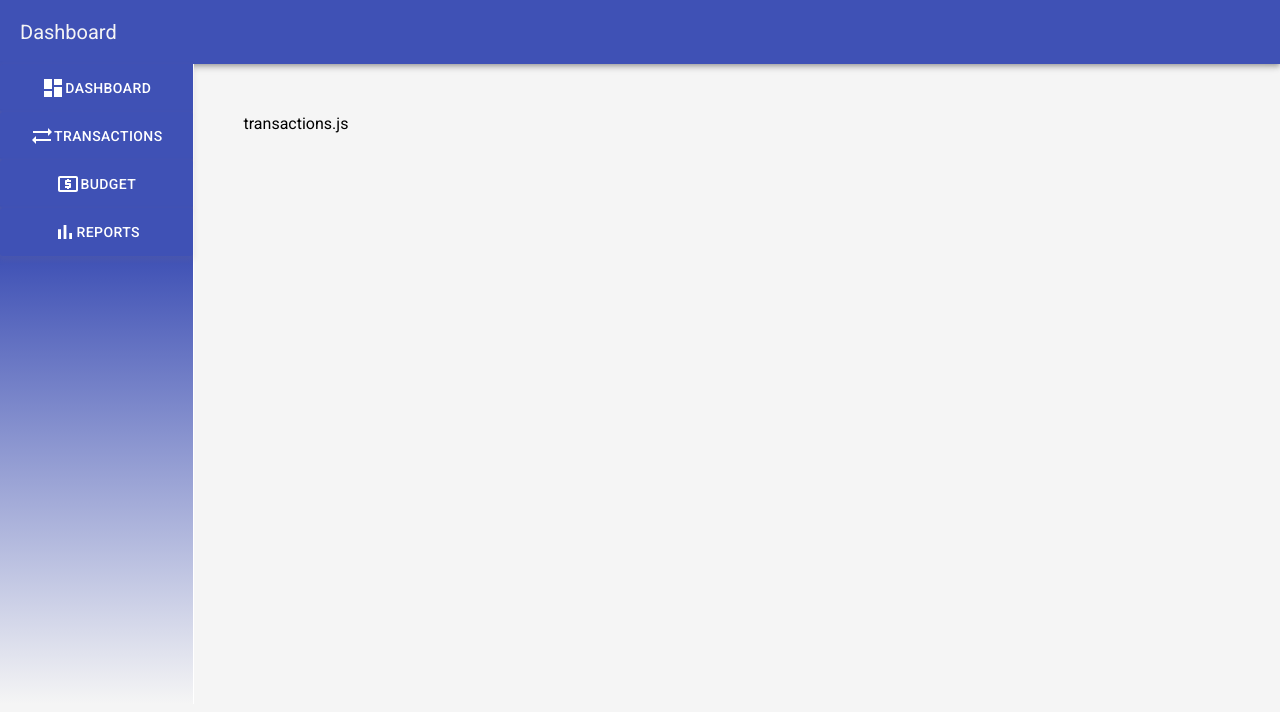
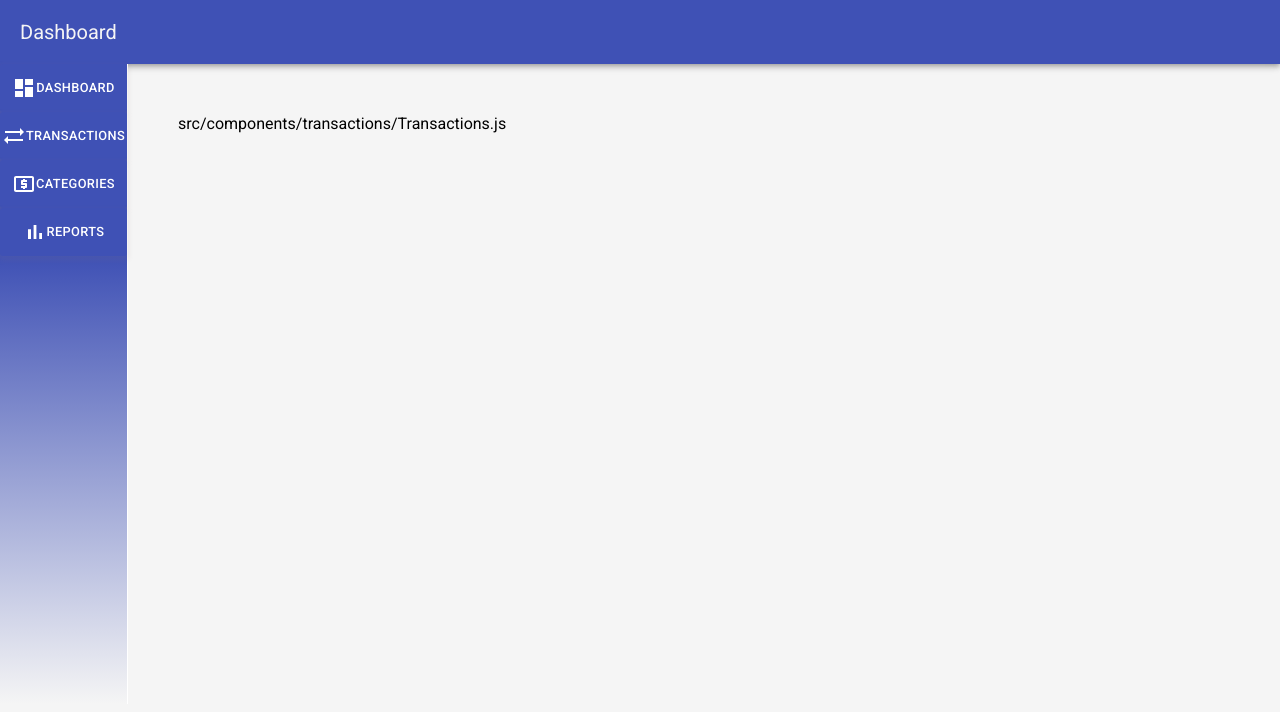
Before and after one commit to CardoTisler/Behemoth, a React (Create React App) app: page /transactions in a window 1280 px wide. Shown: the top 712 px of the page. Built offline with nearby package versions, Linux system fonts and the light colour scheme.

Commit message:
fixed a bug regarding ButtonGroup trying to add props to <Link> + some refactoring

```diff
--- a/src/App.js
+++ b/src/App.js
@@ -1,15 +1,32 @@
+// import React from 'react'
 import './App.css';
 import {useState} from 'react'
-import {BrowserRouter as Router, Link, Route, Switch} from 'react-router-dom'
+import {BrowserRouter as Router, Route, Switch} from 'react-router-dom'
 import Banner from './components/Banner'
 import NavigationBar from './components/NavigationBar'
 import Dashboard from './components/dashboard/Dashboard'
 import Transactions from './components/transactions/Transactions';
-import Budget from './components/budget/Budget';
+import Categories from './components/categories/Categories';
 import Reports from './components/reports/Reports';
 
 function App() {
   const [bannerTitle, setBannerTitle] = useState('Dashboard')
+  // const [incomeCategories, setIncomeCategories] = useState({
+  //   salary: {name: 'salary'},
+  //   investments: {},
+  //   other: {}
+  // })
+  // const [expenseCategories, setExpenseCategories] = useState({
+  //   rent: {
+  //     monthlyMax: 300
+  //   },
+  //   food: {
+  //     monthlyMax: 220
+  //   },
+  //   clothes: {
+  //     monthlyMax: 50
+  //   }
+  // })
 
   const handleBannerText = (props) => {
     setBannerTitle(props.text)
@@ -23,12 +40,16 @@ function App() {
           <Router>
             <NavigationBar onButtonClick={handleBannerText}/>
 
-
             <div className='frame'>
               <Switch>
                 <Route exact path='/' component={Dashboard} />
+                {/* <Route exact path='/' render={(props) => <Dashboard {...props} />} */}
                 <Route exact path='/transactions' component={Transactions} />
-                <Route exact path='/budget' component={Budget} />
+                <Route exact path='/categories' render={({incomeCategories, expenseCategories}) =>
+                    <Categories
+                    incomeCategories = {incomeCategories}
+                    expenseCategories={expenseCategories}/>} />
+
                 <Route exact path='/reports' component={Reports} />
               </Switch>
             </div>
--- a/src/components/NavButton.js
+++ b/src/components/NavButton.js
@@ -1,6 +1,6 @@
 import Button from '@material-ui/core/Button'
 import { makeStyles } from '@material-ui/core/styles';
-import {useState} from 'react'
+import {PropTypes} from 'prop-types'
 
 const NavButton = (props) => {
 
@@ -15,7 +15,8 @@ const NavButton = (props) => {
             color: 'white',
             height: 48,
             padding: '0 30px',
-            width: '100%'
+            width: '100%',
+            fontSize: '0.8rem'
         },
     });
     const classes = useStyles();
@@ -41,4 +42,11 @@ NavButton.defaultProps = {
     color: 'primary',
     variant: 'contained'
 }
+
+NavButton.propTypes = {
+    text: PropTypes.string,
+    color: PropTypes.string,
+    variant: PropTypes.string,
+    icon: PropTypes.element.isRequired
+}
 export default NavButton
--- a/src/components/NavigationBar.js
+++ b/src/components/NavigationBar.js
@@ -1,17 +1,18 @@
 import NavButton from './NavButton'
-import ButtonGroup from '@material-ui/core/ButtonGroup'
 import { makeStyles } from '@material-ui/core/styles';
-import {BrowserRouter as Link} from 'react-router-dom'
+import {BrowserRouter as Router, Link} from 'react-router-dom'
 import DashboardIcon from '@material-ui/icons/Dashboard';
 import SyncAltIcon from '@material-ui/icons/SyncAlt';
 import LocalAtmIcon from '@material-ui/icons/LocalAtm';
 import BarChartIcon from '@material-ui/icons/BarChart';
-
+import {PropTypes} from 'prop-types'
+import { Box } from '@material-ui/core';
 
 const useStyles = makeStyles({
     root: {
         background: 'linear-gradient(180deg , #3f51b5 30%, rgb(0 0 0 / 0%) 100%)',
-        height: '80vh'
+        height: '80vh',
+        width: '10%'
     }
 })
 
@@ -19,25 +20,27 @@ const NavigationBar = (props) => {
     const classes = useStyles()
 
     return (
-        // <Router>
         <nav className={classes.root}>
-            <ButtonGroup orientation='vertical'>
+            <Box>
                 <Link to="/">
                     <NavButton text='Dashboard' icon={<DashboardIcon />} onClick={props.onButtonClick}/>
                 </Link>
                 <Link to="/transactions">
                     <NavButton text='Transactions' icon={<SyncAltIcon />} onClick={props.onButtonClick}/>
                 </Link>
-                <Link to='/budget'>
-                    <NavButton text='Budget' icon={<LocalAtmIcon />} onClick={props.onButtonClick}/>
+                <Link to='/categories'>
+                    <NavButton text='Categories' icon={<LocalAtmIcon />} onClick={props.onButtonClick}/>
                 </Link>
                 <Link to='/reports'>
                     <NavButton text='Reports' icon={<BarChartIcon />} onClick={props.onButtonClick}/>
                 </Link>
-            </ButtonGroup>
+            </Box>
         </nav>
-        // </Router>
     )
 }
 
+NavigationBar.propTypes = {
+    onButtonClick: PropTypes.func.isRequired
+}
+
 export default NavigationBar
--- a/src/components/budget/Budget.js
+++ /dev/null
@@ -1,11 +0,0 @@
-import React from 'react'
-
-const Budget = () => {
-    return (
-        <div>
-            src/components/budget/Budget.js
-        </div>
-    )
-}
-
-export default Budget
--- /dev/null
+++ b/src/components/categories/Categories.js
@@ -0,0 +1,10 @@
+import { Box } from "@material-ui/core";
+
+const Categories = (props) => {
+    return (
+        <Box>
+        </Box>
+    )
+}
+
+export default Categories;
--- a/src/components/dashboard/Dashboard.js
+++ b/src/components/dashboard/Dashboard.js
@@ -1,6 +1,6 @@
 import React from 'react'
 import DateFilter from './DateFilter'
-import Summary from './Summary'
+import SummaryPanels from './SummaryPanels'
 import {makeStyles, Box} from '@material-ui/core'
 import Graph from './Graph'
 
@@ -34,7 +34,7 @@ const Dashboard = () => {
     return (
         <Box className={classes.root} boxShadow={4}>
             <div className={classes.header}>
-                <Summary />
+                <SummaryPanels />
                 <DateFilter />
             </div>
 
--- a/src/components/dashboard/SummaryElement.js
+++ b/src/components/dashboard/SummaryElement.js
@@ -43,9 +43,9 @@ SummaryElement.defaultProps = {
 
 SummaryElement.propTypes = {
     text: PropTypes.string,
-    value: PropTypes.string,
+    icon: PropTypes.element.isRequired,
     color: PropTypes.string,
-    icon: PropTypes.element
+    value: PropTypes.string
 }
 
 export default SummaryElement
--- a/src/components/dashboard/Summary.js
+++ b/src/components/dashboard/SummaryPanels.js
@@ -6,6 +6,7 @@ import AttachMoneyIcon from '@material-ui/icons/AttachMoney';
 import TrendingDownIcon from '@material-ui/icons/TrendingDown';
 import TrendingUpIcon from '@material-ui/icons/TrendingUp';
 import AccountBalanceWalletIcon from '@material-ui/icons/AccountBalanceWallet';
+import {PropTypes} from 'prop-types'
 
 const useStyles = makeStyles({
     root: {
@@ -19,7 +20,7 @@ const useStyles = makeStyles({
     }
 })
 
-const Summary = () => {
+const SummaryPanels = () => {
     const classes = useStyles();
 
     return (
@@ -59,4 +60,4 @@ const Summary = () => {
     )
 }
 
-export default Summary
+export default SummaryPanels
--- a/src/components/transactions/Transactions.js
+++ b/src/components/transactions/Transactions.js
@@ -3,7 +3,7 @@ import React from 'react'
 const Transactions = () => {
     return (
         <div>
-            <p>transactions.js</p>
+            <p>src/components/transactions/Transactions.js</p>
         </div>
     )
 }
```
Also changed, not shown: src/components/categories/CategoryList.js (added, +11 -0 lines).
